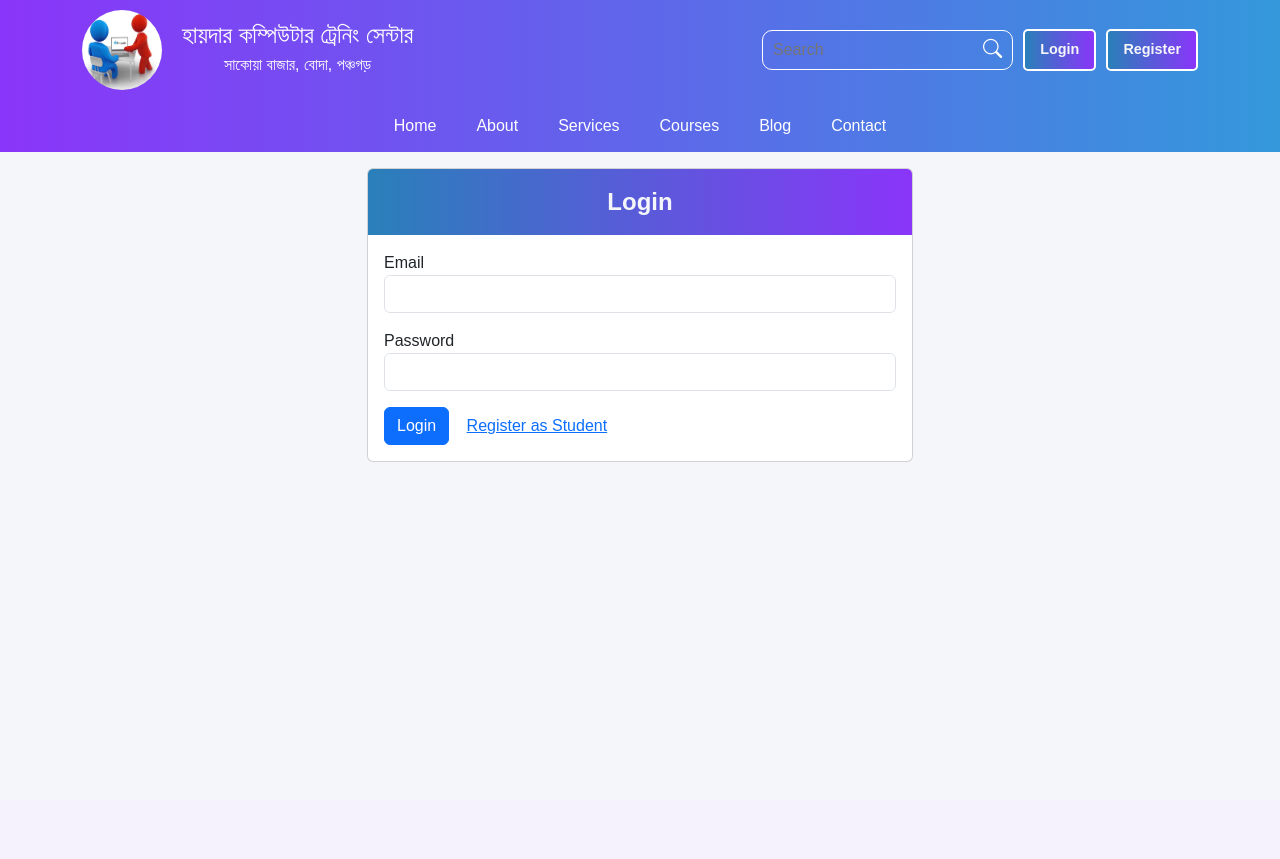
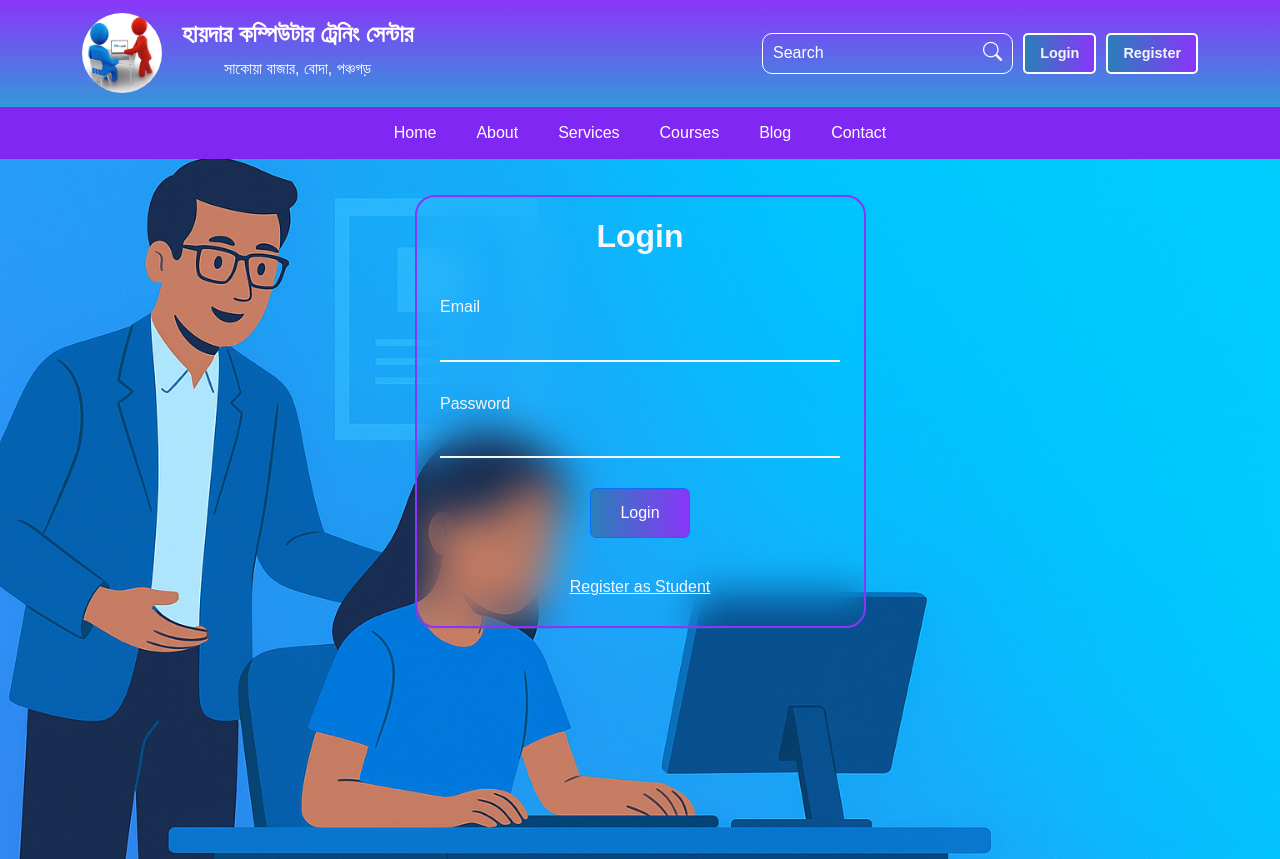
Before and after one commit to sarower2004/haidercomputer-site, a PHP site: page /user/dashboard.php?id=login in a window 1280 px wide. Before the commit the page ends 462 px from the top, so only its background shows below. Run offline with PHP 8.4, Linux system fonts and the light colour scheme.

Commit message:
login,register updated

```diff
--- a/user/assets/css/style.css
+++ b/user/assets/css/style.css
@@ -9,7 +9,7 @@
     --primary-color: #2c3e50;
     --secondary-color: #ffffff;
     --background-color: #f4f6f9;
-    --nav-color: linear-gradient(90deg, #8a35f9, #3498db);
+    --nav-color: linear-gradient(180deg, #8a35f9, #3498db);
     --button-color: linear-gradient(90deg, #2980b9, #8a35f9);
     --button-hover-color: linear-gradient(90deg, #8a35f9, #2980b9);
 }
@@ -80,6 +80,7 @@ header {
 
 }
 
+
 /* dropdown */
 /* Navbar container */
 .navbar {
@@ -87,7 +88,7 @@ header {
   justify-content: center;
   padding: 0;
   margin: 0;
-  background: var(--nav-color);
+  background: rgb(128, 39, 244);
 
 }
 
@@ -114,11 +115,11 @@ header {
 .dropdown-content {
   display: none;
   position: absolute;
-  background: var(--nav-color);
   border-radius: 20px;
   min-width: 180px;
   box-shadow: 0 8px 16px rgba(0,0,0,0.2);
   z-index: 99;
+  overflow: hidden;
 }
 
 /* Dropdown links */
@@ -142,6 +143,9 @@ header {
   align-items: center;
   gap: 10px;
 }
+.nav-right input::placeholder{
+  color: white;
+}
 
 .title{
   display: flex;
@@ -154,6 +158,8 @@ header {
   font-size: 1.5rem;
   color: white;
   margin-left: 20px;
+  font-weight: 700;
+
 }
 .title p{
   font-size: 1rem;
@@ -168,7 +174,6 @@ header {
 }
 .title .text{
   padding-top: 10px;
-  line-height: 100%;
 }
 
 .log{
@@ -228,18 +233,142 @@ header {
 /* register */
 .register-title{
   color: var(--background-color);
-  background: var(--button-color);
   padding: 15px 0;
-  font-size: 1.5rem;
+  font-size: 2rem;
   font-weight: 700;
   text-align: center;
+
 }
+.register-section {
+      width: 100%;
+      height: 700px;
+      background-image: url("../images/banner.png"); /* এখানে তোমার ছবির নাম দাও */
+      background-size: cover;   /* পুরো banner জুড়ে fill হবে */
+      background-position: center; /* center এ show করবে */
+      display: flex;
+      justify-content: center;
+      color: var(--background-color);
+}
+.register-wrapper{
+  border-radius: 20px;
+  border: 2px solid #8a35f9;
+  background: transparent;
+  display: flex;
+  flex-direction: column;
+  margin-top: 20px;
+  backdrop-filter: blur(20px);
+
+
+}
+.register-items{
+  display: flex;
+  flex-direction: column;
+  justify-content: center;
+  align-items: center;
+  gap: 30px;
+  padding: 20px;
+}
+.register-items input{
+  background: transparent;
+  outline: none;
+  border: none;
+  border-bottom: 2px solid var(--background-color);
+  border-radius: 0;
+}
+.register-items input:focus {
+  background: transparent !important;
+  box-shadow: none !important;
+
+}
+.register-items .register-input input{
+  width: 400px;
+  color: var(--background-color);
+  font-size: 1.2rem;
+}
+.register-items .register-btn{
+  width: 100px;
+  height: 50px;
+  background: var(--button-color);
+}
+.register-btn:active{
+  transform: scale(1.1);
+}
+
+.register-items a{
+  color: var(--background-color);
+}
+.register-items a:hover{
+  color: #8a35f9;
+}
+
+
 /* loging */
 .login-title{
   color: var(--background-color);
-  background: var(--button-color);
   padding: 15px 0;
-  font-size: 1.5rem;
+  font-size: 2rem;
   font-weight: 700;
   text-align: center;
+
 }
+.login-section {
+      width: 100%;
+      height: 700px;
+      background-image: url("../images/banner.png"); /* এখানে তোমার ছবির নাম দাও */
+      background-size: cover;   /* পুরো banner জুড়ে fill হবে */
+      background-position: center; /* center এ show করবে */
+      display: flex;
+      justify-content: center;
+      color: var(--background-color);
+}
+.login-wrapper{
+  border-radius: 20px;
+  border: 2px solid #8a35f9;
+  background: transparent;
+  display: flex;
+  flex-direction: column;
+  margin-top: 20px;
+  backdrop-filter: blur(20px);
+
+
+}
+.login-items{
+  display: flex;
+  flex-direction: column;
+  justify-content: center;
+  align-items: center;
+  gap: 30px;
+  padding: 20px;
+}
+.login-items input{
+  background: transparent;
+  outline: none;
+  border: none;
+  border-bottom: 2px solid var(--background-color);
+  border-radius: 0;
+}
+.login-items input:focus {
+  background: transparent !important;
+  box-shadow: none !important;
+
+}
+.login-items .input-email-pass input{
+  width: 400px;
+  color: var(--background-color);
+  font-size: 1.2rem;
+}
+.login-items .login-btn{
+  width: 100px;
+  height: 50px;
+  background: var(--button-color);
+}
+.login-btn:active{
+  transform: scale(1.1);
+}
+
+.login-items a{
+  color: var(--background-color);
+}
+.login-items a:hover{
+  color: #8a35f9;
+}
--- a/user/login.php
+++ b/user/login.php
@@ -37,24 +37,24 @@ if (isset($_POST['login'])) {
     }
 }
 ?>
-
+<section class="login-section">
     <div class="container mt-3">
         <div class="row justify-content-center">
-        <div class="col-md-6">
-            <div class="card" style="overflow:hidden;">
-                <div class="card-heade login-title">Login</div>
-                <div class="card-body">
+            <div class="col-md-5">
+                <div class="login-wrapper" style="overflow:hidden;">
+                    <div class="login-title">Login</div>
+                    <div class="">
                         <?php if(isset($error)) echo "<div class='alert alert-danger'>$error</div>"; ?>
-                    <form method="POST">
-                        <div class="mb-3">
+                        <form class="login-items" method="GET">
+                            <div class="input-email-pass">
                                 <label>Email</label>
                                 <input type="email" name="email" class="form-control" required>
                             </div>
-                        <div class="mb-3">
+                            <div class="input-email-pass">
                                 <label>Password</label>
                                 <input type="password" name="password" class="form-control" required>
                             </div>
-                        <button type="submit" name="login" class="btn btn-primary">Login</button>
+                            <button type="submit" name="login" class="btn btn-primary login-btn">Login</button>
                             <a href="?id=register" class="btn btn-link">Register as Student</a>
                         </form>
                     </div>
@@ -62,3 +62,4 @@ if (isset($_POST['login'])) {
             </div>
         </div>
     </div>
+</section>
```
Also changed, not shown: user/register.php (+11 -20 lines). Lines whose indentation alone changed are shown as unchanged.
